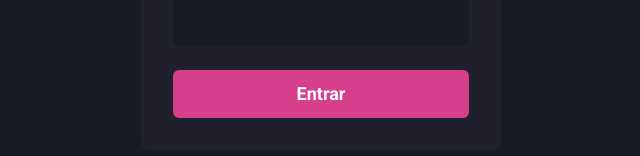
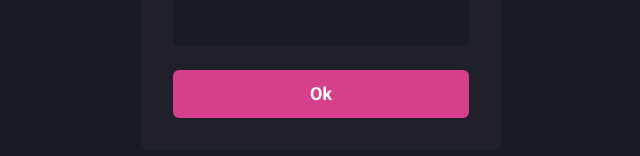
Before and after one commit to savinnsk/nextjs-admin-template-responsive, a Next.js app: page / in a window 1280 px wide. Shown: the part 406-562 px from the top of the page, without its empty margins (319-959 px from the left). Built offline with nearby package versions, Linux system fonts and the light colour scheme.

Commit message:
feat: add validation for email

```diff
--- a/src/components/Form/input.tsx
+++ b/src/components/Form/input.tsx
@@ -3,16 +3,23 @@ import {
   FormLabel,
   Input as ChakraInput,
   InputProps as ChakraInputProps,
+  FormErrorMessage,
 } from "@chakra-ui/react";
+import { forwardRef, ForwardRefRenderFunction } from "react";
+import { FieldError } from "react-hook-form";
 
 interface InputProps extends ChakraInputProps {
   name: string;
   label?: string;
+  error?: any;
 }
 
-export function Input({ name, label, ...props }: InputProps) {
+const InputBase: ForwardRefRenderFunction<HTMLInputElement, InputProps> = (
+  { name, label, error = null, ...props },
+  ref
+) => {
   return (
-    <FormControl>
+    <FormControl isInvalid={!!error}>
       {!!label && <FormLabel htmlFor={name}>{label}</FormLabel>}
       <ChakraInput
         id={name}
@@ -24,8 +31,13 @@ export function Input({ name, label, ...props }: InputProps) {
           bgColor: "gray.900",
         }}
         size="lg"
+        ref={ref}
         {...props}
       />
+
+      {!!error && <FormErrorMessage>{error.message}</FormErrorMessage>}
     </FormControl>
   );
-}
+};
+
+export const Input = forwardRef(InputBase);
--- a/src/pages/index.tsx
+++ b/src/pages/index.tsx
@@ -1,8 +1,19 @@
 import { Input } from "@/components/Form/input";
-import { useForm } from "react-hook-form";
+import { SubmitHandler, useForm } from "react-hook-form";
 import { Button, Flex, Stack } from "@chakra-ui/react";
 
+type SignInFormData = {
+  email?: string;
+  password?: string;
+};
+
 export default function SignIn() {
+  const { register, handleSubmit, formState } = useForm();
+
+  const { errors } = formState;
+
+  const handleSignIn: SubmitHandler<SignInFormData> = (values, event) => {};
+
   return (
     <Flex w="100vw" h="100vh" align="center" justify="center">
       <Flex
@@ -13,13 +24,25 @@ export default function SignIn() {
         p="8"
         borderRadius={8}
         flexDir="column"
+        onSubmit={handleSubmit(handleSignIn)}
       >
         <Stack spacing="4">
-          <Input name="email" type="email" label="E-mail" />
-          <Input name="password" type="password" label="Password" />
+          <Input
+            type="email"
+            label="E-mail"
+            error={errors.email}
+            {...register("email", { required: "email required" })}
+          />
+          <Input type="password" label="Password" {...register("password")} />
         </Stack>
-        <Button type="submit" mt="6" colorScheme="pink" size="lg">
-          Entrar
+        <Button
+          type="submit"
+          mt="6"
+          colorScheme="pink"
+          size="lg"
+          isLoading={formState.isSubmitting}
+        >
+          Ok
         </Button>
       </Flex>
     </Flex>
```
